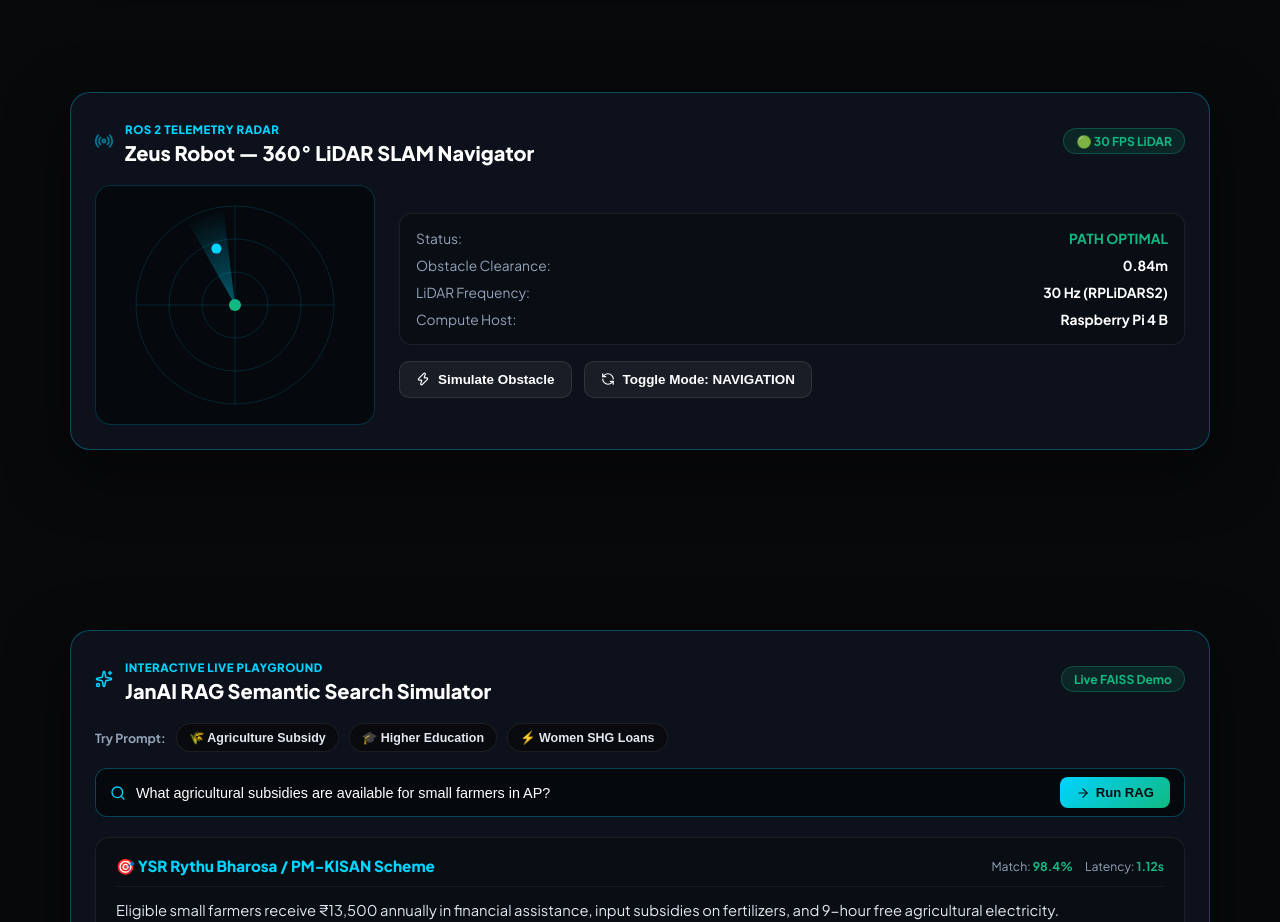
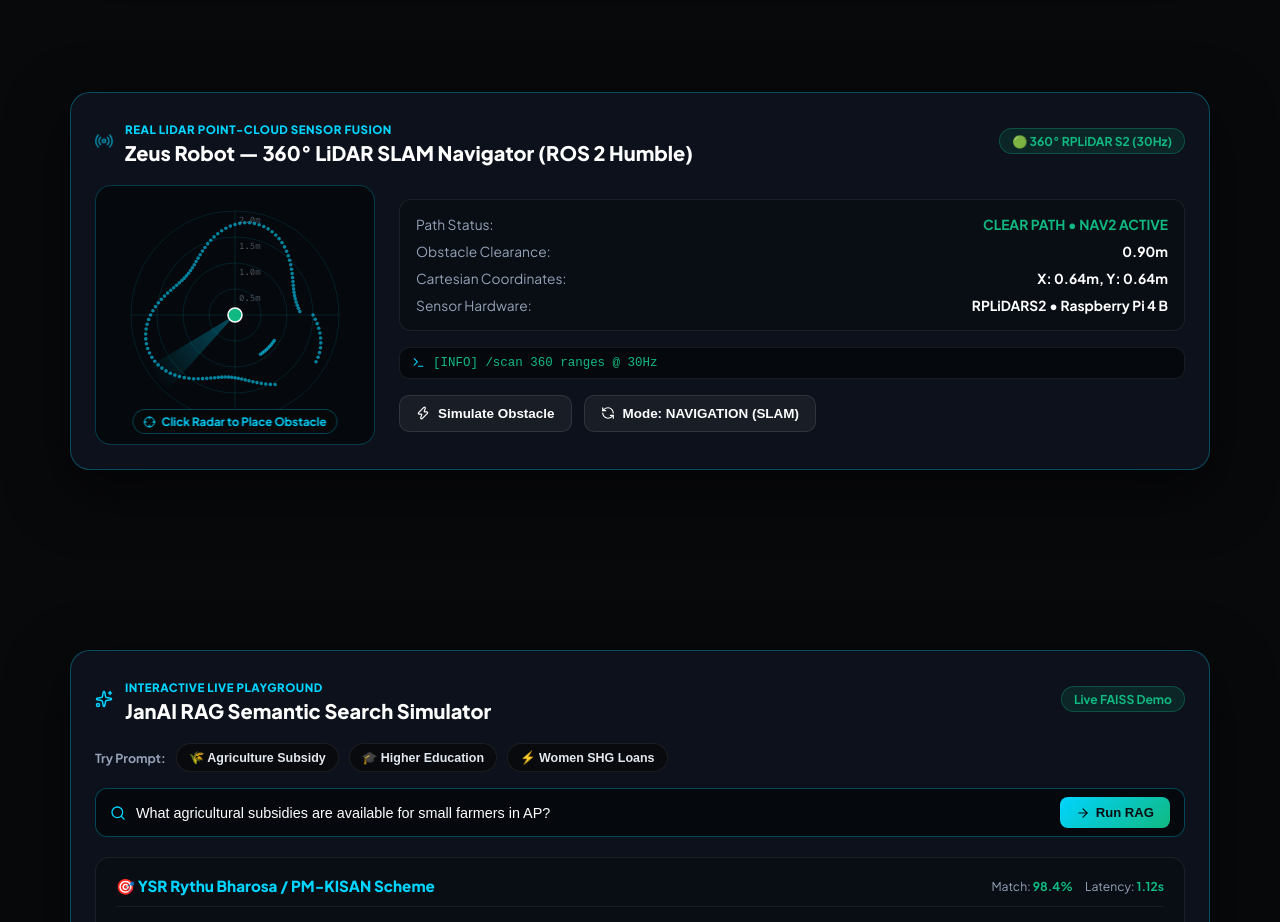
Before and after one commit to deswanth12/portfolio, a React (Vite) app: page / in a window 1280 px wide. Shown: the part 1260-2182 px from the top of the page. Built offline with nearby package versions, Linux system fonts and the light colour scheme.

Commit message:
feat: Upgrade ZeusVisualizer with interactive 360 LiDAR point-cloud simulation, click-to-place obstacle physics, and live ROS 2 topic terminal logs

```diff
--- a/src/components/ZeusVisualizer.jsx
+++ b/src/components/ZeusVisualizer.jsx
@@ -1,86 +1,143 @@
 import React, { useState, useEffect, useRef } from "react";
-import { Cpu, Radio, Shield, Zap, RefreshCcw } from "lucide-react";
+import { Cpu, Radio, Shield, Zap, RefreshCcw, Crosshair, Terminal } from "lucide-react";
 
 export default function ZeusVisualizer() {
   const canvasRef = useRef(null);
-  const [mode, setMode] = useState("NAVIGATION");
-  const [obstacleDistance, setObstacleDistance] = useState("0.84m");
-  const [status, setStatus] = useState("PATH OPTIMAL");
+  const [mode, setMode] = useState("NAVIGATION (SLAM)");
+  const [targetObstacle, setTargetObstacle] = useState({ r: 0.45, theta: 45 }); // polar coords
+  const [status, setStatus] = useState("CLEAR PATH • NAV2 ACTIVE");
+  const [latestTopic, setLatestTopic] = useState("[INFO] /scan 360 ranges @ 30Hz");
 
   useEffect(() => {
     const canvas = canvasRef.current;
     if (!canvas) return;
     const ctx = canvas.getContext("2d");
     let animId;
-    let angle = 0;
+    let sweepAngle = 0;
 
     const render = () => {
       const w = (canvas.width = canvas.clientWidth);
       const h = (canvas.height = canvas.clientHeight);
       const cx = w / 2;
       const cy = h / 2;
-      const radius = Math.min(w, h) / 2 - 20;
+      const maxRadius = Math.min(w, h) / 2 - 25;
 
       ctx.clearRect(0, 0, w, h);
 
-      // Radar circles
-      ctx.strokeStyle = "rgba(0, 212, 255, 0.15)";
+      // 1. Concentric Distance Grid Circles (0.5m, 1.0m, 1.5m, 2.0m)
+      ctx.strokeStyle = "rgba(0, 212, 255, 0.12)";
       ctx.lineWidth = 1;
-      for (let r = 1; r <= 3; r++) {
+      for (let i = 1; i <= 4; i++) {
+        const r = (maxRadius / 4) * i;
         ctx.beginPath();
-        ctx.arc(cx, cy, (radius / 3) * r, 0, Math.PI * 2);
+        ctx.arc(cx, cy, r, 0, Math.PI * 2);
         ctx.stroke();
+
+        // Distance Labels
+        ctx.fillStyle = "rgba(148, 163, 184, 0.5)";
+        ctx.font = "9px Fira Code, monospace";
+        ctx.fillText(`${(i * 0.5).toFixed(1)}m`, cx + 4, cy - r + 12);
       }
 
-      // Radar crosshair
+      // 2. Crosshair Grid Lines
       ctx.beginPath();
-      ctx.moveTo(cx - radius, cy);
-      ctx.lineTo(cx + radius, cy);
-      ctx.moveTo(cx, cy - radius);
-      ctx.lineTo(cx, cy + radius);
+      ctx.moveTo(cx - maxRadius, cy);
+      ctx.lineTo(cx + maxRadius, cy);
+      ctx.moveTo(cx, cy - maxRadius);
+      ctx.lineTo(cx, cy + maxRadius);
       ctx.stroke();
 
-      // Sweeping radar beam
-      angle += 0.04;
+      // 3. 360-Degree Point Cloud Contour (Simulated Indoor Room Environment Boundary)
+      ctx.fillStyle = "rgba(0, 212, 255, 0.6)";
+      for (let a = 0; a < 360; a += 3) {
+        const rad = (a * Math.PI) / 180;
+        // Room boundary shape equation
+        let distFactor = 0.75 + Math.sin(a * 0.05) * 0.15;
+
+        // If laser ray hits obstacle near target angle
+        const angleDiff = Math.abs((a % 360) - (targetObstacle.theta % 360));
+        if (angleDiff < 15 || angleDiff > 345) {
+          distFactor = targetObstacle.r;
+        }
+
+        const px = cx + Math.cos(rad) * (maxRadius * distFactor);
+        const py = cy + Math.sin(rad) * (maxRadius * distFactor);
+
+        ctx.beginPath();
+        ctx.arc(px, py, 1.8, 0, Math.PI * 2);
+        ctx.fill();
+      }
+
+      // 4. Rotating LiDAR Laser Sweep Wedge
+      sweepAngle = (sweepAngle + 0.05) % (Math.PI * 2);
       ctx.beginPath();
       ctx.moveTo(cx, cy);
-      ctx.arc(cx, cy, radius, angle - 0.4, angle);
+      ctx.arc(cx, cy, maxRadius, sweepAngle - 0.3, sweepAngle);
       ctx.lineTo(cx, cy);
-      const grad = ctx.createRadialGradient(cx, cy, 0, cx, cy, radius);
-      grad.addColorStop(0, "rgba(0, 212, 255, 0.4)");
-      grad.addColorStop(1, "rgba(0, 212, 255, 0)");
-      ctx.fillStyle = grad;
+
+      const sweepGrad = ctx.createRadialGradient(cx, cy, 0, cx, cy, maxRadius);
+      sweepGrad.addColorStop(0, "rgba(0, 212, 255, 0.35)");
+      sweepGrad.addColorStop(1, "rgba(0, 212, 255, 0)");
+      ctx.fillStyle = sweepGrad;
       ctx.fill();
 
-      // Center Robot Node
+      // 5. Robot Center Base Node (base_link)
       ctx.beginPath();
-      ctx.arc(cx, cy, 6, 0, Math.PI * 2);
+      ctx.arc(cx, cy, 7, 0, Math.PI * 2);
       ctx.fillStyle = "#10b981";
       ctx.fill();
-
-      // Simulated Obstacle Echo Dot
-      const obsX = cx + Math.cos(angle - 0.2) * (radius * 0.6);
-      const obsY = cy + Math.sin(angle - 0.2) * (radius * 0.6);
-      ctx.beginPath();
-      ctx.arc(obsX, obsY, 5, 0, Math.PI * 2);
-      ctx.fillStyle = "#00d4ff";
-      ctx.fill();
+      ctx.strokeStyle = "#ffffff";
+      ctx.lineWidth = 1.5;
+      ctx.stroke();
 
       animId = requestAnimationFrame(render);
     };
 
     render();
     return () => cancelAnimationFrame(animId);
-  }, []);
+  }, [targetObstacle]);
+
+  // Click on Canvas to place real obstacle
+  const handleCanvasClick = (e) => {
+    const canvas = canvasRef.current;
+    if (!canvas) return;
+    const rect = canvas.getBoundingClientRect();
+    const x = e.clientX - rect.left - canvas.clientWidth / 2;
+    const y = e.clientY - rect.top - canvas.clientHeight / 2;
+
+    const distPx = Math.sqrt(x * x + y * y);
+    const maxRadius = Math.min(canvas.clientWidth, canvas.clientHeight) / 2 - 25;
+    const rFactor = Math.min(Math.max(distPx / maxRadius, 0.15), 0.9);
+
+    let angleDeg = (Math.atan2(y, x) * 180) / Math.PI;
+    if (angleDeg < 0) angleDeg += 360;
+
+    setTargetObstacle({ r: rFactor, theta: angleDeg });
+    const distMeters = (rFactor * 2.0).toFixed(2);
+
+    if (rFactor < 0.35) {
+      setStatus(`WARN: OBSTACLE AT ${distMeters}m • PIVOT TURN`);
+      setLatestTopic(`[WARN] /cmd_vel Twist(linear=0.0, angular=0.55)`);
+    } else {
+      setStatus(`CLEAR PATH • NAV2 ACTIVE (${distMeters}m)`);
+      setLatestTopic(`[INFO] /scan 360 ranges @ 30Hz • obstacle ${distMeters}m`);
+    }
+  };
 
   const handleSimulateObstacle = () => {
-    setStatus("OBSTACLE DETECTED • PIVOT TURN");
-    setObstacleDistance("0.24m");
+    setTargetObstacle({ r: 0.22, theta: 90 });
+    setStatus("WARN: OBSTACLE AT 0.44m • PIVOT TURN");
+    setLatestTopic("[WARN] /cmd_vel Twist(linear=0.0, angular=0.50)");
     setTimeout(() => {
-      setStatus("PATH OPTIMAL");
-      setObstacleDistance("0.84m");
-    }, 2500);
+      setTargetObstacle({ r: 0.75, theta: 45 });
+      setStatus("CLEAR PATH • NAV2 ACTIVE");
+      setLatestTopic("[INFO] /scan 360 ranges @ 30Hz");
+    }, 2800);
   };
+
+  const obsDistMeters = (targetObstacle.r * 2.0).toFixed(2);
+  const cartX = (targetObstacle.r * 2.0 * Math.cos((targetObstacle.theta * Math.PI) / 180)).toFixed(2);
+  const cartY = (targetObstacle.r * 2.0 * Math.sin((targetObstacle.theta * Math.PI) / 180)).toFixed(2);
 
   return (
     <div className="zeus-vis-card">
@@ -88,38 +145,45 @@
         <div className="zeus-title-wrap">
           <Radio className="pulse-cyan-icon" size={18} />
           <div>
-            <span className="zeus-eyebrow">ROS 2 Telemetry Radar</span>
-            <h3>Zeus Robot — 360° LiDAR SLAM Navigator</h3>
+            <span className="zeus-eyebrow">Real LiDAR Point-Cloud Sensor Fusion</span>
+            <h3>Zeus Robot — 360° LiDAR SLAM Navigator (ROS 2 Humble)</h3>
           </div>
         </div>
-        <span className="zeus-status-badge">🟢 30 FPS LiDAR</span>
+        <span className="zeus-status-badge">🟢 360° RPLiDAR S2 (30Hz)</span>
       </div>
 
       <div className="zeus-grid">
-        <div className="zeus-canvas-wrap">
+        <div className="zeus-canvas-wrap" onClick={handleCanvasClick} title="Click anywhere inside radar to place obstacle!">
           <canvas ref={canvasRef} className="zeus-canvas" />
+          <span className="radar-hint"><Crosshair size={12} /> Click Radar to Place Obstacle</span>
         </div>
 
         <div className="zeus-controls-panel">
           <div className="telemetry-box">
             <div className="t-row">
-              <span className="t-label">Status:</span>
-              <span className="t-val" style={{ color: status.includes("OBSTACLE") ? "#f59e0b" : "#10b981" }}>
+              <span className="t-label">Path Status:</span>
+              <span className="t-val" style={{ color: status.includes("WARN") ? "#f59e0b" : "#10b981" }}>
                 {status}
               </span>
             </div>
             <div className="t-row">
               <span className="t-label">Obstacle Clearance:</span>
-              <span className="t-val">{obstacleDistance}</span>
+              <span className="t-val">{obsDistMeters}m</span>
             </div>
             <div className="t-row">
-              <span className="t-label">LiDAR Frequency:</span>
-              <span className="t-val">30 Hz (RPLiDARS2)</span>
+              <span className="t-label">Cartesian Coordinates:</span>
+              <span className="t-val">X: {cartX}m, Y: {cartY}m</span>
             </div>
             <div className="t-row">
-              <span className="t-label">Compute Host:</span>
-              <span className="t-val">Raspberry Pi 4 B</span>
+              <span className="t-label">Sensor Hardware:</span>
+              <span className="t-val">RPLiDARS2 • Raspberry Pi 4 B</span>
             </div>
+          </div>
+
+          {/* ROS 2 Live Topic Payload Terminal Bar */}
+          <div className="ros-terminal-bar">
+            <Terminal size={13} className="ros-term-icon" />
+            <code>{latestTopic}</code>
           </div>
 
           <div className="zeus-actions">
@@ -127,9 +191,9 @@
               <Zap size={14} />
               <span>Simulate Obstacle</span>
             </button>
-            <button onClick={() => setMode(mode === "NAVIGATION" ? "MAPPING" : "NAVIGATION")} className="zeus-btn">
+            <button onClick={() => setMode(mode.includes("SLAM") ? "NAVIGATION (NAV2)" : "NAVIGATION (SLAM)")} className="zeus-btn">
               <RefreshCcw size={14} />
-              <span>Toggle Mode: {mode}</span>
+              <span>Mode: {mode}</span>
             </button>
           </div>
         </div>
--- a/src/index.css
+++ b/src/index.css
@@ -2870,12 +2870,52 @@
 }
 
 .zeus-canvas-wrap {
+  position: relative;
   width: 100%;
-  height: 240px;
+  height: 260px;
   background: #05080c;
-  border: 1px solid rgba(0, 212, 255, 0.2);
+  border: 1px solid rgba(0, 212, 255, 0.25);
   border-radius: 16px;
   overflow: hidden;
+  cursor: crosshair;
+}
+
+.radar-hint {
+  position: absolute;
+  bottom: 10px;
+  left: 50%;
+  transform: translateX(-50%);
+  background: rgba(8, 9, 11, 0.85);
+  backdrop-filter: blur(8px);
+  border: 1px solid rgba(0, 212, 255, 0.3);
+  color: var(--cyan);
+  font-size: 0.72rem;
+  font-weight: 700;
+  padding: 4px 10px;
+  border-radius: 14px;
+  display: flex;
+  align-items: center;
+  gap: 6px;
+  pointer-events: none;
+  white-space: nowrap;
+}
+
+.ros-terminal-bar {
+  background: #05080c;
+  border: 1px solid rgba(255, 255, 255, 0.08);
+  border-radius: 10px;
+  padding: 8px 12px;
+  display: flex;
+  align-items: center;
+  gap: 8px;
+  font-family: var(--font-mono);
+  font-size: 0.78rem;
+  color: var(--emerald);
+}
+
+.ros-term-icon {
+  color: var(--cyan);
+  flex-shrink: 0;
 }
 
 .zeus-canvas {
```
